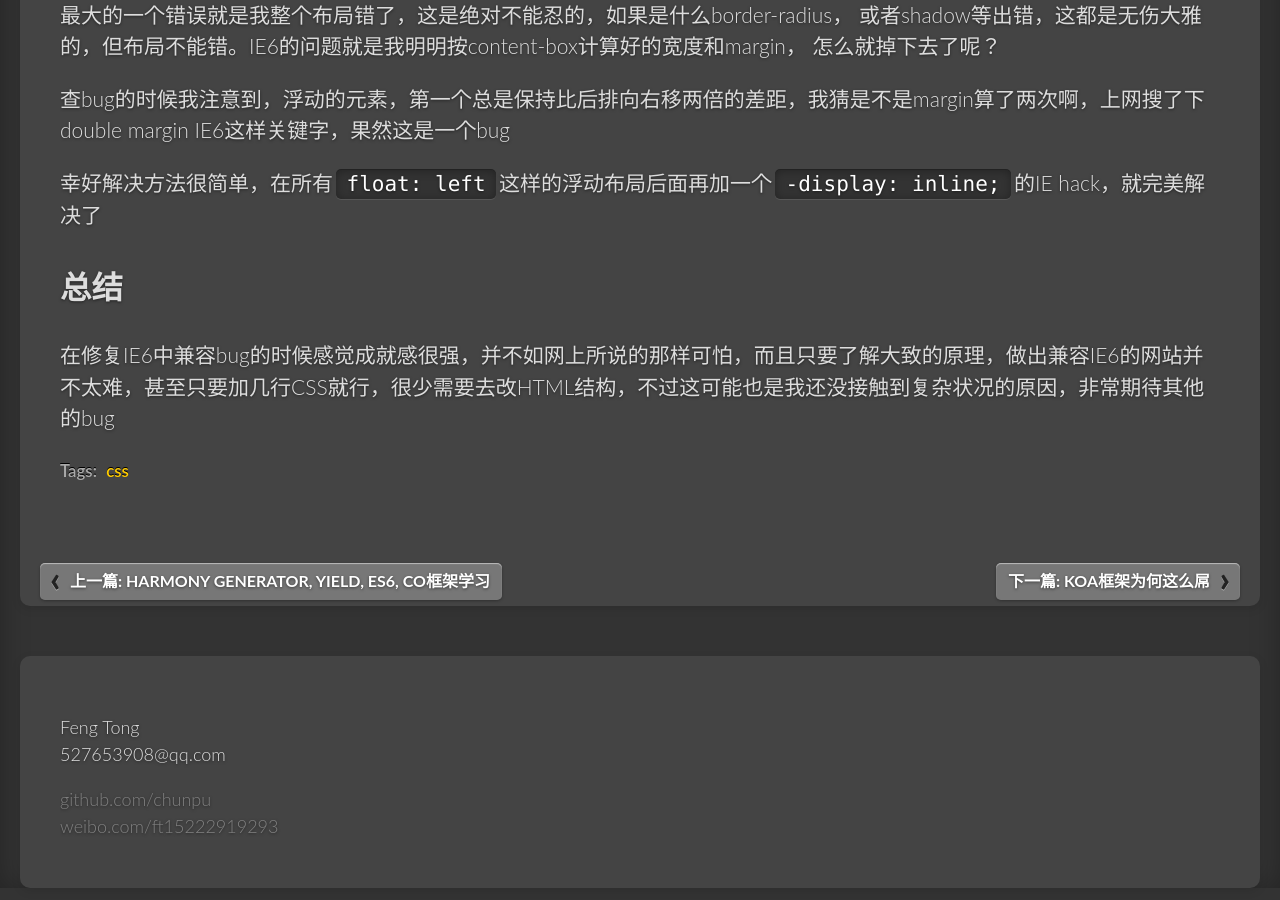
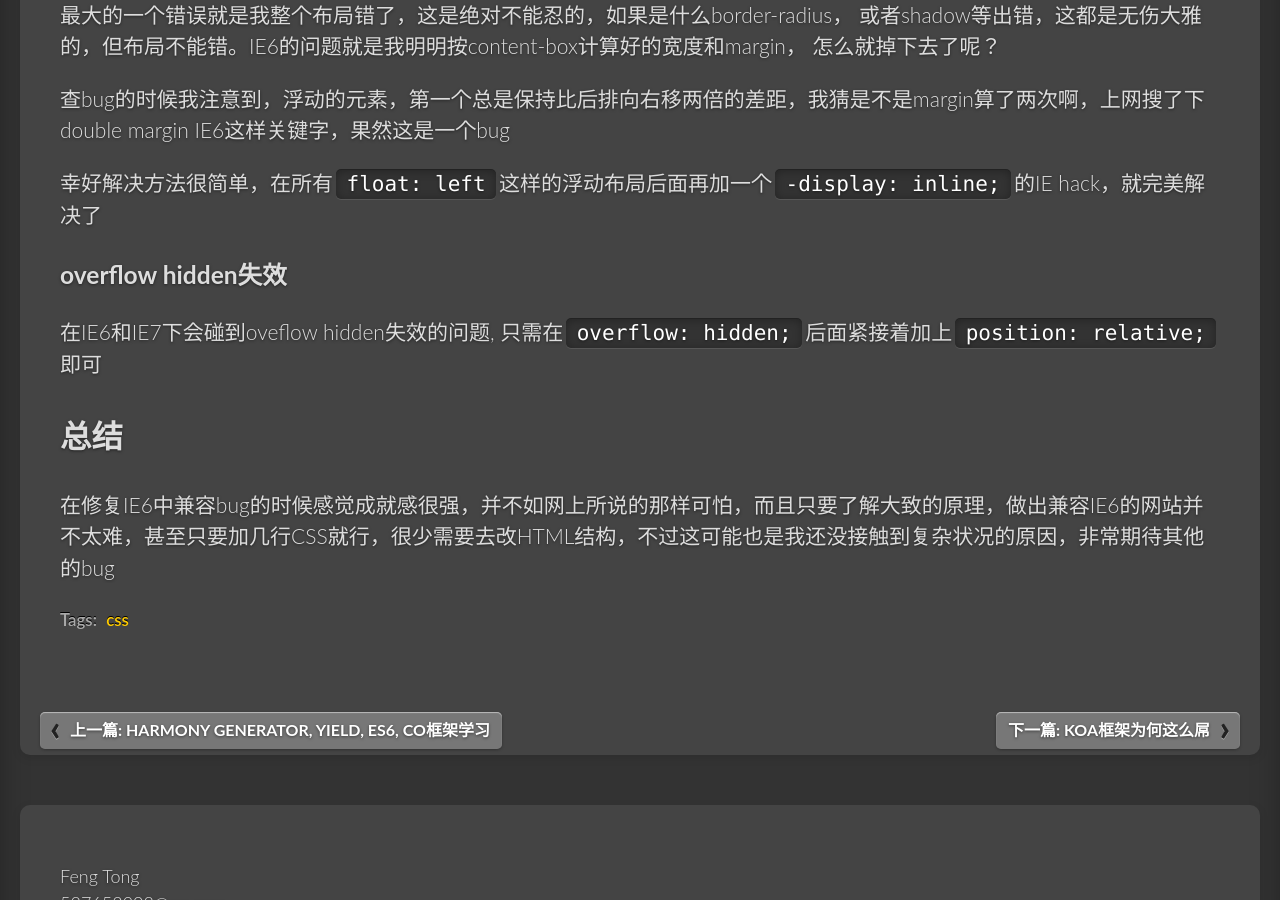
Before and after one commit to chunpu/blog, a Jekyll site: the page built from _posts/2013-12-27-compat-IE6.md, in a window 1280 px wide and 900 px high, scrolled down 1464 px. Built offline with Jekyll 4.4.1, drawn with Linux system fonts in a browser that asks for light colours; Markdown is read by kramdown in place of the engine named in the settings; comment, search, counter and statistics services are not loaded.

Commit message:
update compat-IE6

```diff
--- a/_posts/2013-12-27-compat-IE6.md
+++ b/_posts/2013-12-27-compat-IE6.md
@@ -32,6 +32,11 @@ tags:
 
 幸好解决方法很简单，在所有`float: left`这样的浮动布局后面再加一个`-display: inline;`的IE hack，就完美解决了
 
+### overflow hidden失效
+
+在IE6和IE7下会碰到oveflow hidden失效的问题, 只需在`overflow: hidden;`后面紧接着加上`position: relative;`即可
+
+
 总结
 ---
 
```
